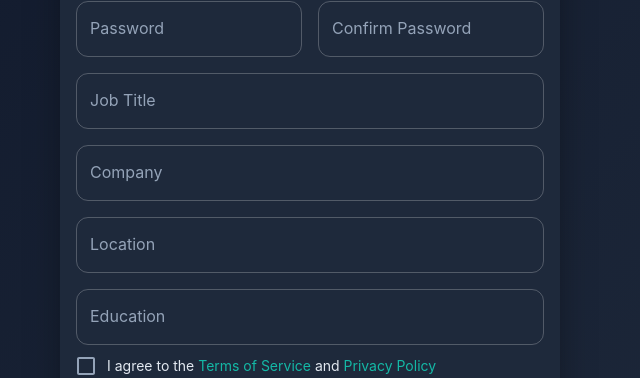
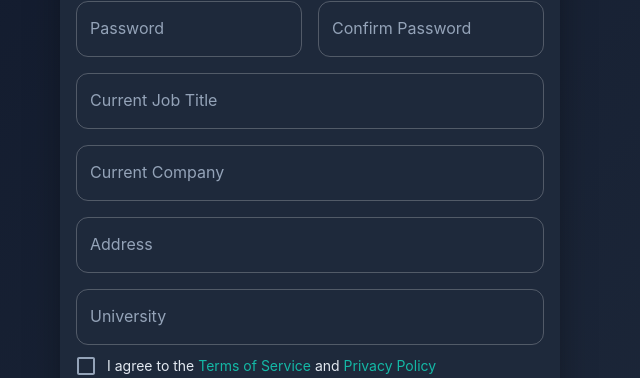
Before and after one commit to niraj0010/interview-analyzer, a React (Vite) app in the folder frontend/: page /signup in a window 1280 px wide. Shown: the part 353-731 px from the top of the page, without its empty margins (330-970 px from the left). Built offline with nearby package versions, Linux system fonts and the light colour scheme; no server answers.

Commit message:
Adjusted SignUp form as per User Preferences

```diff
--- a/frontend/src/pages/Signup.tsx
+++ b/frontend/src/pages/Signup.tsx
@@ -152,7 +152,7 @@
               <TextField
                 fullWidth
                 name="jobTitle"
-                label="Job Title"
+                label="Current Job Title"
                 value={form.jobTitle}
                 onChange={handleChange}
               />
@@ -161,7 +161,7 @@
               <TextField
                 fullWidth
                 name="company"
-                label="Company"
+                label="Current Company"
                 value={form.company}
                 onChange={handleChange}
               />
@@ -170,7 +170,7 @@
               <TextField
                 fullWidth
                 name="location"
-                label="Location"
+                label="Address"
                 value={form.location}
                 onChange={handleChange}
               />
@@ -179,7 +179,7 @@
               <TextField
                 fullWidth
                 name="education"
-                label="Education"
+                label="University"
                 value={form.education}
                 onChange={handleChange}
               />
```
